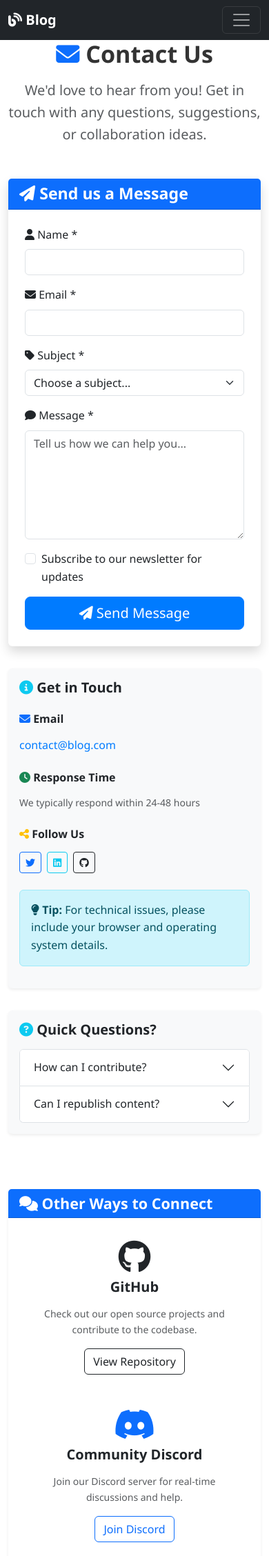
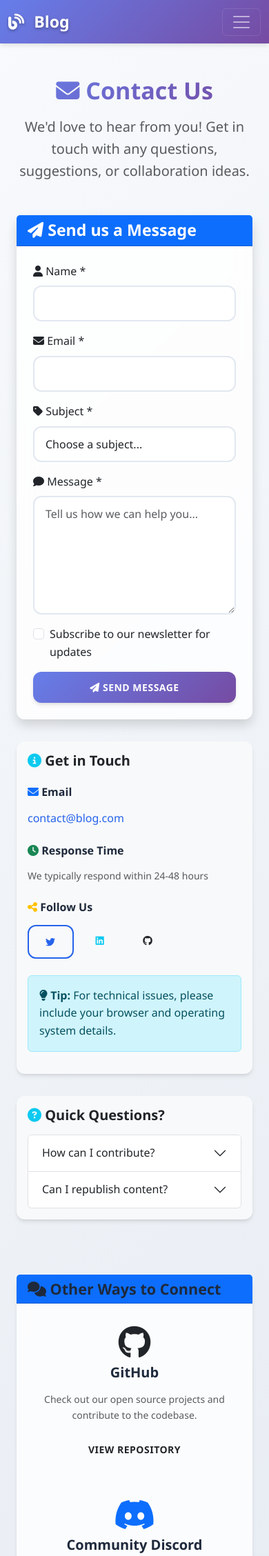
Before and after one commit to egg3552/Capstone-Project, a Django app: page /contact/ in a window 390 px wide. Shown: the top 2256 px of the page at 69% size. Run offline with Django 5.2, Linux system fonts and the light colour scheme.

Commit message:
Enhance visual aesthetics with modern Bootstrap design
- Updated color scheme with modern blue gradients and improved contrast
- Added gradient backgrounds to navigation and footer
- Enhanced cards with glass morphism effects and hover animations
- Improved button styles with gradients and hover effects
- Added backdrop blur effects and better spacing throughout
- Enhanced forms with better focus states and transitions
- Added custom animations (fadeInUp, pulse) for interactive elements
- Improved social media icons with hover effects
- Better responsive spacing and modern typography
- All changes maintain existing functionality while improving visual appeal

```diff
--- a/static/css/style.css
+++ b/static/css/style.css
@@ -2,43 +2,59 @@
 
 /* Root variables for consistent theming */
 :root {
-  --primary-color: #007bff;
-  --secondary-color: #6c757d;
-  --success-color: #28a745;
-  --danger-color: #dc3545;
-  --warning-color: #ffc107;
-  --info-color: #17a2b8;
-  --light-color: #f8f9fa;
-  --dark-color: #343a40;
+  --primary-color: #2563eb;
+  --primary-dark: #1d4ed8;
+  --secondary-color: #64748b;
+  --success-color: #059669;
+  --danger-color: #dc2626;
+  --warning-color: #d97706;
+  --info-color: #0891b2;
+  --light-color: #f8fafc;
+  --dark-color: #1e293b;
   --font-family-primary: 'Segoe UI', Tahoma, Geneva, Verdana, sans-serif;
-  --border-radius: 0.375rem;
-  --box-shadow: 0 0.125rem 0.25rem rgba(0, 0, 0, 0.075);
-  --transition: all 0.15s ease-in-out;
+  --border-radius: 0.75rem;
+  --box-shadow: 0 4px 6px -1px rgba(0, 0, 0, 0.1), 0 2px 4px -1px rgba(0, 0, 0, 0.06);
+  --box-shadow-lg: 0 10px 15px -3px rgba(0, 0, 0, 0.1), 0 4px 6px -2px rgba(0, 0, 0, 0.05);
+  --transition: all 0.3s cubic-bezier(0.4, 0, 0.2, 1);
+  --gradient-primary: linear-gradient(135deg, #667eea 0%, #764ba2 100%);
+  --gradient-secondary: linear-gradient(135deg, #f093fb 0%, #f5576c 100%);
 }
 
 /* General Styles */
 body {
   font-family: var(--font-family-primary);
   line-height: 1.6;
-  color: #333;
+  color: #1f2937;
+  background: linear-gradient(135deg, #f8fafc 0%, #e2e8f0 100%);
+  min-height: 100vh;
 }
 
 /* Typography */
 h1, h2, h3, h4, h5, h6 {
-  font-weight: 600;
+  font-weight: 700;
   line-height: 1.2;
   margin-bottom: 1rem;
+  color: var(--dark-color);
+}
+
+h1 {
+  background: var(--gradient-primary);
+  -webkit-background-clip: text;
+  -webkit-text-fill-color: transparent;
+  background-clip: text;
 }
 
 /* Links */
 a {
   color: var(--primary-color);
   transition: var(--transition);
+  text-decoration: none;
 }
 
 a:hover {
-  color: #0056b3;
-  text-decoration: underline;
+  color: var(--primary-dark);
+  text-decoration: none;
+  transform: translateY(-1px);
 }
 
 /* Cards */
@@ -47,26 +63,100 @@ a:hover {
   box-shadow: var(--box-shadow);
   transition: var(--transition);
   margin-bottom: 2rem;
+  border-radius: var(--border-radius);
+  background: rgba(255, 255, 255, 0.8);
+  backdrop-filter: blur(10px);
 }
 
 .card:hover {
-  box-shadow: 0 0.5rem 1rem rgba(0, 0, 0, 0.15);
-  transform: translateY(-2px);
+  box-shadow: var(--box-shadow-lg);
+  transform: translateY(-4px);
 }
 
 .card-img-top {
   height: 200px;
   object-fit: cover;
   border-radius: var(--border-radius) var(--border-radius) 0 0;
+  transition: var(--transition);
+}
+
+.card-img-top:hover {
+  transform: scale(1.05);
+}
+
+/* Buttons */
+.btn {
+  border-radius: var(--border-radius);
+  font-weight: 600;
+  padding: 0.75rem 1.5rem;
+  transition: var(--transition);
+  border: none;
+  text-transform: uppercase;
+  letter-spacing: 0.5px;
+  font-size: 0.875rem;
+}
+
+.btn-primary {
+  background: var(--gradient-primary);
+  border: none;
+  box-shadow: var(--box-shadow);
+}
+
+.btn-primary:hover {
+  background: var(--gradient-primary);
+  transform: translateY(-2px);
+  box-shadow: var(--box-shadow-lg);
+}
+
+.btn-secondary {
+  background: linear-gradient(135deg, #64748b 0%, #475569 100%);
+  border: none;
+  box-shadow: var(--box-shadow);
+}
+
+.btn-secondary:hover {
+  transform: translateY(-2px);
+  box-shadow: var(--box-shadow-lg);
+}
+
+.btn-outline-primary {
+  border: 2px solid var(--primary-color);
+  color: var(--primary-color);
+  background: transparent;
+}
+
+.btn-outline-primary:hover {
+  background: var(--gradient-primary);
+  border-color: transparent;
+  transform: translateY(-2px);
+}
+
+/* Forms */
+.form-control, .form-select {
+  border-radius: var(--border-radius);
+  border: 2px solid #e2e8f0;
+  padding: 0.75rem 1rem;
+  transition: var(--transition);
+  background: rgba(255, 255, 255, 0.8);
+  backdrop-filter: blur(10px);
+}
+
+.form-control:focus, .form-select:focus {
+  border-color: var(--primary-color);
+  box-shadow: 0 0 0 0.2rem rgba(37, 99, 235, 0.1);
+  transform: translateY(-1px);
 }
 
 /* Post Cards */
 .post-card {
   transition: var(--transition);
+  border-radius: var(--border-radius);
+  overflow: hidden;
 }
 
 .post-card:hover {
-  box-shadow: 0 0.5rem 1rem rgba(0, 0, 0, 0.15);
+  box-shadow: var(--box-shadow-lg);
+  transform: translateY(-4px);
 }
 
 .post-meta {
--- a/templates/base.html
+++ b/templates/base.html
@@ -37,10 +37,11 @@
 </head>
 <body>
     <!-- Navigation -->
-    <nav class="navbar navbar-expand-lg navbar-dark bg-dark sticky-top" role="navigation" aria-label="Main navigation">
+    <nav class="navbar navbar-expand-lg navbar-dark sticky-top" role="navigation" aria-label="Main navigation"
+         style="background: linear-gradient(135deg, #667eea 0%, #764ba2 100%); box-shadow: 0 4px 6px -1px rgba(0, 0, 0, 0.1);">
         <div class="container">
-            <a class="navbar-brand fw-bold" href="{% url 'blog:post_list' %}">
-                <i class="fas fa-blog" aria-hidden="true"></i> Blog
+            <a class="navbar-brand fw-bold fs-3" href="{% url 'blog:post_list' %}" style="text-shadow: 0 2px 4px rgba(0,0,0,0.3);">
+                <i class="fas fa-blog me-2" aria-hidden="true"></i> Blog
             </a>
 
             <button class="navbar-toggler" type="button" data-bs-toggle="collapse"
@@ -117,10 +118,11 @@
 
     <!-- Messages -->
     {% if messages %}
-        <div class="container mt-3">
+        <div class="container mt-4">
             {% for message in messages %}
-                <div class="alert alert-{{ message.tags }} alert-dismissible fade show" role="alert">
-                    {{ message }}
+                <div class="alert alert-{{ message.tags }} alert-dismissible fade show shadow-sm" role="alert"
+                     style="border: none; border-radius: 0.75rem; backdrop-filter: blur(10px);">
+                    <i class="fas fa-info-circle me-2"></i>{{ message }}
                     <button type="button" class="btn-close" data-bs-dismiss="alert" aria-label="Close"></button>
                 </div>
             {% endfor %}
@@ -128,48 +130,84 @@
     {% endif %}
 
     <!-- Main Content -->
-    <main role="main">
-        {% block content %}
-        {% endblock %}
+    <main role="main" class="py-5" style="min-height: calc(100vh - 200px);">
+        <div class="container">
+            <div class="row justify-content-center">
+                <div class="col-12">
+                    {% block content %}
+                    {% endblock %}
+                </div>
+            </div>
+        </div>
     </main>
 
     <!-- Footer -->
-    <footer class="bg-dark text-light py-4 mt-5">
+    <footer class="text-light py-5 mt-auto" style="background: linear-gradient(135deg, #1e293b 0%, #334155 100%); box-shadow: 0 -4px 6px -1px rgba(0, 0, 0, 0.1);">
         <div class="container">
             <div class="row">
                 <div class="col-md-6">
-                    <h5>About This Blog</h5>
-                    <p class="text-muted">A modern blog platform built with Django, featuring user authentication,
+                    <h5 class="fw-bold mb-3">
+                        <i class="fas fa-blog me-2 text-primary"></i>About This Blog
+                    </h5>
+                    <p class="text-light opacity-75">A modern blog platform built with Django, featuring user authentication,
                     commenting system, and content management.</p>
                 </div>
                 <div class="col-md-3">
-                    <h5>Quick Links</h5>
+                    <h5 class="fw-bold mb-3">Quick Links</h5>
                     <ul class="list-unstyled">
-                        <li><a href="{% url 'blog:post_list' %}" class="text-light text-decoration-none">Home</a></li>
-                        <li><a href="{% url 'blog:about' %}" class="text-light text-decoration-none">About</a></li>
-                        <li><a href="{% url 'blog:contact' %}" class="text-light text-decoration-none">Contact</a></li>
+                        <li class="mb-2">
+                            <a href="{% url 'blog:post_list' %}" class="text-light text-decoration-none opacity-75 hover-opacity-100">
+                                <i class="fas fa-home me-2"></i>Home
+                            </a>
+                        </li>
+                        <li class="mb-2">
+                            <a href="{% url 'blog:about' %}" class="text-light text-decoration-none opacity-75 hover-opacity-100">
+                                <i class="fas fa-info-circle me-2"></i>About
+                            </a>
+                        </li>
+                        <li class="mb-2">
+                            <a href="{% url 'blog:contact' %}" class="text-light text-decoration-none opacity-75 hover-opacity-100">
+                                <i class="fas fa-envelope me-2"></i>Contact
+                            </a>
+                        </li>
                         {% if user.is_authenticated and user.userprofile.can_create_posts %}
-                            <li><a href="{% url 'blog:post_create' %}" class="text-light text-decoration-none">Write Post</a></li>
+                            <li class="mb-2">
+                                <a href="{% url 'blog:post_create' %}" class="text-light text-decoration-none opacity-75 hover-opacity-100">
+                                    <i class="fas fa-plus me-2"></i>Write Post
+                                </a>
+                            </li>
                         {% endif %}
                     </ul>
                 </div>
                 <div class="col-md-3">
-                    <h5>Connect</h5>
+                    <h5 class="fw-bold mb-3">Connect</h5>
                     <div class="social-links">
-                        <a href="#" class="text-light me-3" aria-label="Facebook"><i class="fab fa-facebook"></i></a>
-                        <a href="#" class="text-light me-3" aria-label="Twitter"><i class="fab fa-twitter"></i></a>
-                        <a href="#" class="text-light me-3" aria-label="LinkedIn"><i class="fab fa-linkedin"></i></a>
-                        <a href="#" class="text-light" aria-label="GitHub"><i class="fab fa-github"></i></a>
+                        <a href="#" class="text-light me-3 fs-4 opacity-75 hover-opacity-100" aria-label="Facebook" style="transition: all 0.3s;">
+                            <i class="fab fa-facebook"></i>
+                        </a>
+                        <a href="#" class="text-light me-3 fs-4 opacity-75 hover-opacity-100" aria-label="Twitter" style="transition: all 0.3s;">
+                            <i class="fab fa-twitter"></i>
+                        </a>
+                        <a href="#" class="text-light me-3 fs-4 opacity-75 hover-opacity-100" aria-label="LinkedIn" style="transition: all 0.3s;">
+                            <i class="fab fa-linkedin"></i>
+                        </a>
+                        <a href="#" class="text-light fs-4 opacity-75 hover-opacity-100" aria-label="GitHub" style="transition: all 0.3s;">
+                            <i class="fab fa-github"></i>
+                        </a>
                     </div>
                 </div>
             </div>
-            <hr class="mt-4">
+            <hr class="mt-4 opacity-25">
             <div class="row align-items-center">
                 <div class="col-md-6">
-                    <p class="mb-0 text-muted">&copy; {% now "Y" %} Blog. All rights reserved.</p>
+                    <p class="mb-0 opacity-75">
+                        <i class="fas fa-copyright me-1"></i>{% now "Y" %} Blog. All rights reserved.
+                    </p>
                 </div>
                 <div class="col-md-6 text-end">
-                    <small class="text-muted">Built with Django & Bootstrap</small>
+                    <small class="opacity-75">
+                        <i class="fas fa-code me-1"></i>Built with Django & Bootstrap
+                    </small>
                 </div>
             </div>
         </div>
```
Also changed, not shown: other parts of static/css/style.css (+43 -2 lines).
